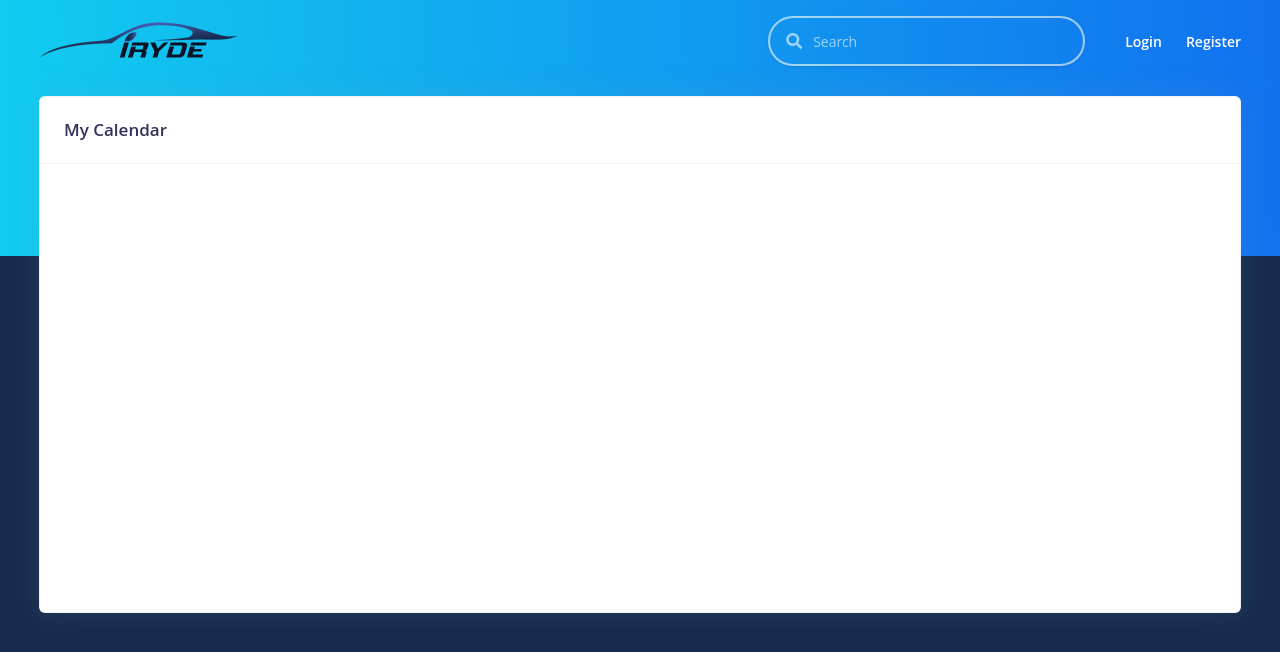
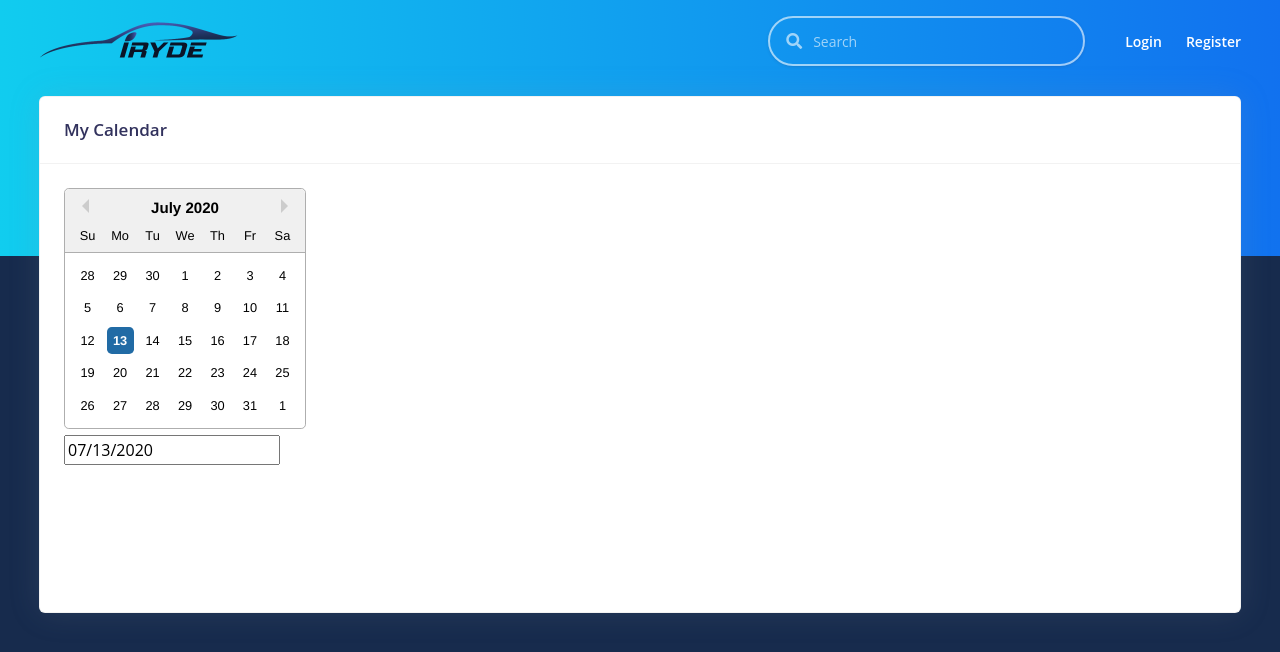
Before and after one commit to randularsw/iRYDE, a React (Create React App) app in the folder web/: page /sp/calendar in a window 1280 px wide. Shown: the top 652 px of the page. Built offline with nearby package versions, Linux system fonts and the light colour scheme.

Commit message:
highlighted appointments dates in calendar

```diff
--- a/web/src/components/calendar/spViewCalendar.jsx
+++ b/web/src/components/calendar/spViewCalendar.jsx
@@ -19,19 +19,36 @@ class SpViewCalendar extends Component {
   static contextType = UserContext;
   state = {
     confirmed: [],
+    daysDiff: [],
+    date: new Date(),
   };
 
   async componentDidMount() {
     try {
-        const userData = await this.context.currentUser();
-        const { data: confirmed } = await getSpConfirmedAppointments(userData.user?._id);
-        this.setState({confirmed});
-        console.log(confirmed);
-
+      const userData = await this.context.currentUser();
+      const { data: confirmed } = await getSpConfirmedAppointments(
+        userData.user?._id
+      );
+      this.setState({ confirmed });
+      const daysDiff = [];
+      this.state.confirmed.map((c) => {
+        const appointmentDate = new Date(c.date);
+        const today = new Date().toISOString();
+        const diff = new Date(appointmentDate).getTime() - new Date(today).getTime(); // Gives Nan
+        const diffDates = Math.round(diff / (1000 * 3600 * 24));
+        daysDiff.push(diffDates + 1);
+      });
+      this.setState({ daysDiff });
     } catch (error) {
-        console.log("err", error);
+      console.log("err", error);
     }
   }
+
+  onChange = (date) => {
+    this.setState({ date });
+    console.log(this.state.date);
+  };
+
   render() {
     return (
       <>
@@ -47,7 +64,21 @@ class SpViewCalendar extends Component {
                 <CardBody>
                   <div style={{ minHeight: 400 }}>
                     {/* Page Content */}
-
+                    <DatePicker
+                      selected={this.state.date}
+                      highlightDates={this.state.daysDiff.map((i) => {
+                        // map will return an array of dates
+                        const d = new Date();
+                        d.setDate(d.getDate() + i);
+                        return d;
+                      })}
+                      inline
+                    />
+                    <DatePicker
+                      selected={this.state.date}
+                      onChange={this.onChange}
+                      placeholderText="This highlights a week ago and a week from today"
+                    />
                   </div>
                 </CardBody>
               </Card>
```
Also changed, not shown: web/src/services/bookingService.js (+0 -8 lines).
